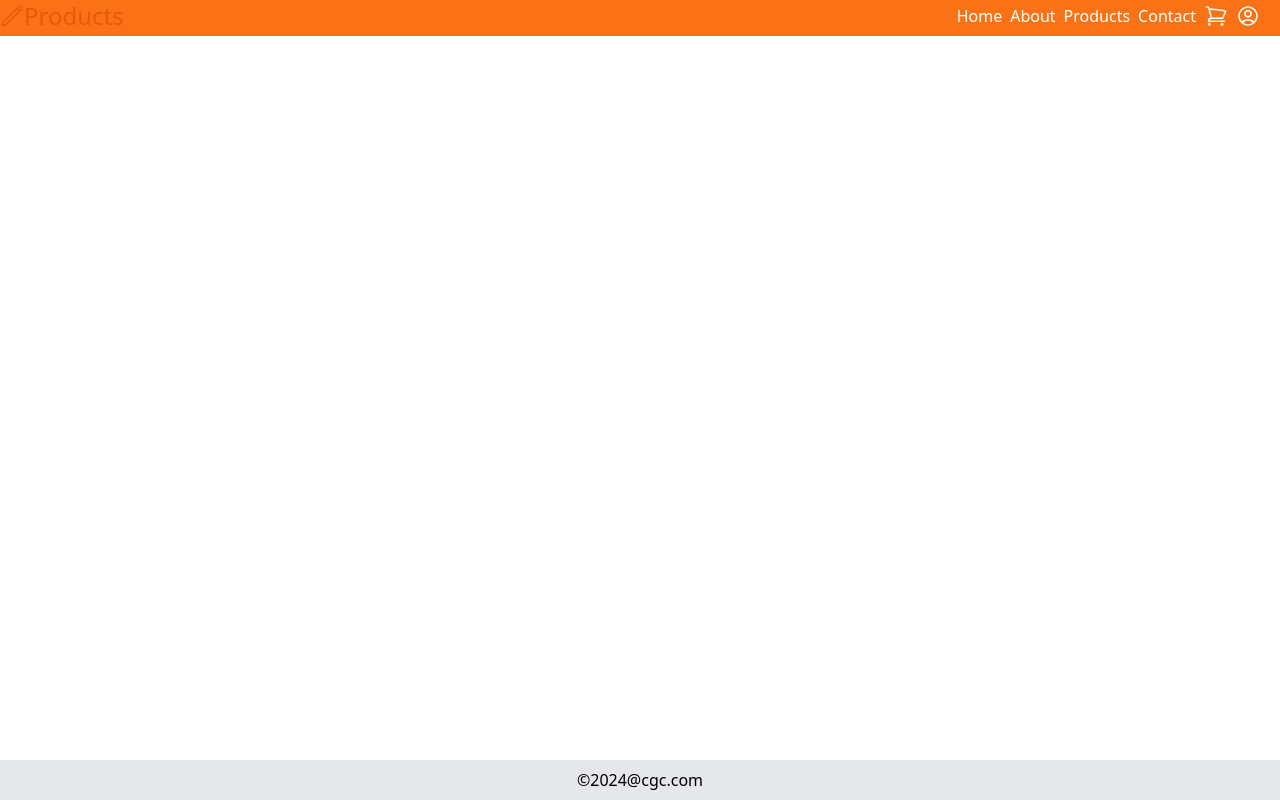
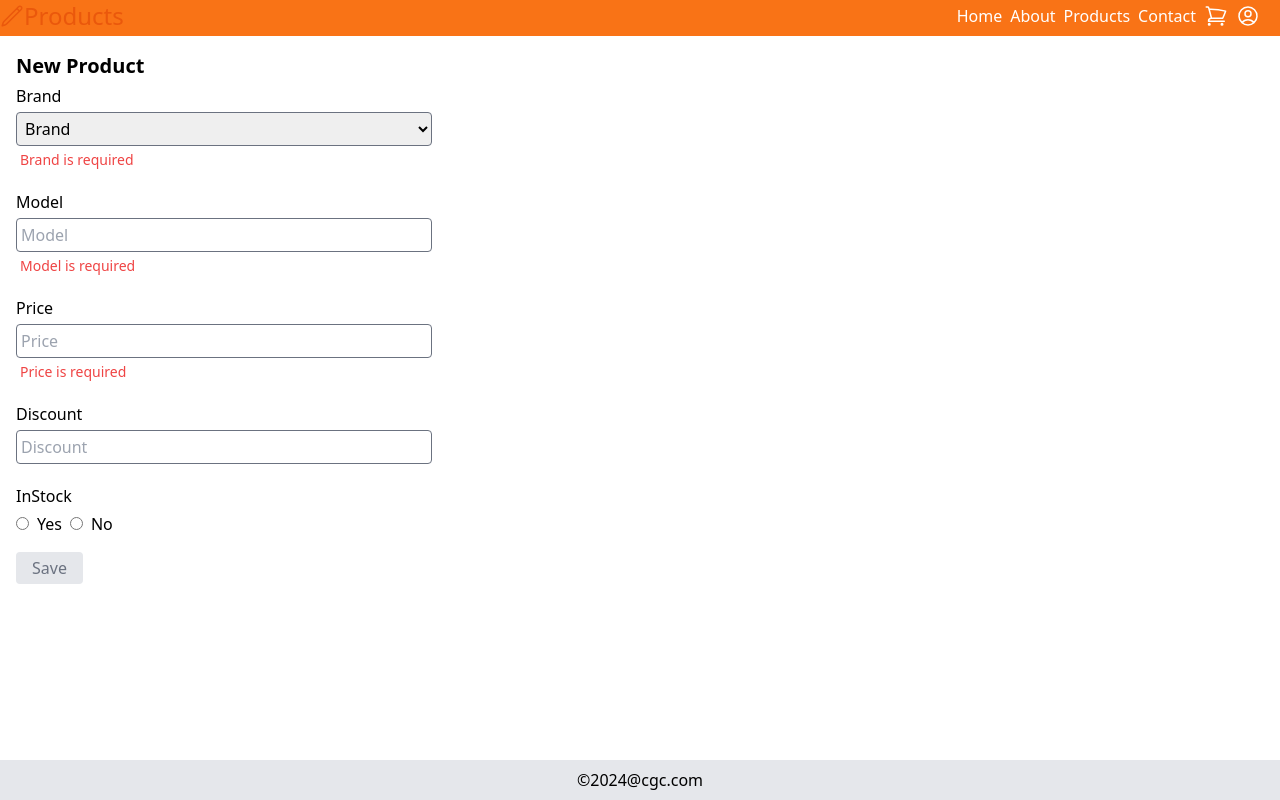
Before and after one commit to mujeeb517/cgc-react-b1, a React (Vite) app: page /products/new in a window 1280 px wide. Built offline with nearby package versions, Linux system fonts and the light colour scheme; no server answers.

Commit message:
Add new product

```diff
--- a/src/MainApp.jsx
+++ b/src/MainApp.jsx
@@ -7,6 +7,7 @@ import Contact from "./Contact";
 import NotFound from "./NotFound";
 import ProductItem from "./product/ProductItem";
 import ProductDetail from "./product/ProductDetail";
+import NewProduct from "./product/NewProduct";
 
 function MainApp() {
     return (<main className="flex flex-grow flex-col justify-between">
@@ -16,6 +17,7 @@ function MainApp() {
                 <Route path="/about" element={<About />} />
                 <Route path="/contact" element={<Contact />} />
                 <Route path="/products" element={<ProductList />} />
+                <Route path="/products/new" element={<NewProduct />} />
                 <Route path="/products/:id" element={<ProductDetail />} />
                 <Route path="/users" element={<UserList />} />
                 {/* <Route path="*" element={<Home />} /> */}
--- /dev/null
+++ b/src/product/NewProduct.jsx
@@ -0,0 +1,110 @@
+import { useState } from "react";
+import axios from 'axios';
+import ShouldRender from "../util/ShouldRender";
+import Error from "../util/Error";
+import { useNavigate } from "react-router-dom";
+
+function NewProduct() {
+
+    const [product, setProduct] = useState({
+        brand: '',
+        model: '',
+        price: '',
+        discount: '',
+        inStock: false
+    });
+
+    const navigate = useNavigate();
+
+    const [hasError, setError] = useState(false);
+    const [success, setSuccess] = useState(false);
+
+    const onInputChange = (evt) => {
+        const newState = { ...product, [evt.target.name]: evt.target.value };
+        setProduct(newState);
+    };
+
+    const onSave = async () => {
+        try {
+            const res = await axios.post('https://cgc-node-b1.onrender.com/api/v1/products', product);
+            setSuccess(true);
+            setProduct({
+                brand: '',
+                model: '',
+                price: '',
+                discount: '',
+                inStock: false
+            });
+            navigate('/products/');
+        } catch (err) {
+            setError(true);
+        }
+    };
+
+    return (<div className="m-2 p-2">
+        <h1 className="text-xl font-bold">New Product</h1>
+        <ShouldRender when={hasError}>
+            <Error msg="Failed to save data, please try again" />
+        </ShouldRender>
+        <ShouldRender when={success}>
+            <div className="p-2 my-4 w-1/2 bg-green-500 text-white rounded">Successfully saved data.</div>
+        </ShouldRender>
+        <div className="mb-4">
+            <label className="block py-1">Brand</label>
+            <select value={product.brand} name="brand" onChange={onInputChange} className="border border-gray-500 p-1 rounded w-1/3">
+                <option value="">Brand</option>
+                <option value="Apple">Apple</option>
+                <option value="Samsung">Samsung</option>
+                <option value="Google">Google</option>
+                <option value="Xiomi">Xiomi</option>
+            </select>
+            <ShouldRender when={!product.brand}>
+                <div className="text-red-500 m-1 text-sm">Brand is required</div>
+            </ShouldRender>
+        </div>
+
+        <div className="mb-4">
+            <label className="block py-1">Model</label>
+            <input value={product.model} name="model" onChange={onInputChange} type="text" placeholder="Model" className="border border-gray-500 p-1 rounded w-1/3" />
+            <ShouldRender when={!product.model}>
+                <div className="text-red-500 m-1 text-sm">Model is required</div>
+            </ShouldRender>
+            <ShouldRender when={product.model && product.model.length < 3}>
+                <div className="text-red-500 m-1 text-sm">Min 3 chars</div>
+            </ShouldRender>
+            <ShouldRender when={product.model && product.model.length > 20}>
+                <div className="text-red-500 m-1 text-sm">Max 20 chars</div>
+            </ShouldRender>
+        </div>
+
+        <div className="mb-4">
+            <label className="block py-1">Price</label>
+            <input value={product.price} name="price" onChange={onInputChange} type="text" placeholder="Price" className="border border-gray-500 p-1 rounded w-1/3" />
+            <ShouldRender when={!product.price}>
+                <div className="text-red-500 m-1 text-sm">Price is required</div>
+            </ShouldRender>
+        </div>
+
+        <div className="mb-4">
+            <label className="block py-1">Discount</label>
+            <input value={product.discount} name="discount" onChange={onInputChange} type="text" placeholder="Discount" className="border border-gray-500 p-1 rounded w-1/3" />
+        </div>
+
+        <div className="mb-4">
+            <label className="block py-1">InStock</label>
+
+
+            <input onChange={onInputChange} name="inStock" type="radio" value="true" />
+            <label className="py-1 m-2">Yes</label>
+
+            <input onChange={onInputChange} name="inStock" type="radio" value="false" />
+            <label className="py-1 m-2">No</label>
+        </div>
+
+        <div>
+            <button disabled={!product.brand || !product.model || !product.price} onClick={onSave} className="bg-orange-500 hover:bg-orange-600 px-4 rounded py-1 text-white disabled:bg-gray-200 disabled:text-gray-500 disabled:cursor-not-allowed">Save</button>
+        </div>
+    </div>);
+}
+
+export default NewProduct;
--- a/src/product/ProductItem.jsx
+++ b/src/product/ProductItem.jsx
@@ -58,7 +58,8 @@ function ProductItem({ product }) {
 
     useEffect(() => {
         setSrc(product.image || NoProductImg);
-    },[]);
+    }, [product]);
+
 
     function onImgError() {
         setSrc(NoProductImg);
--- a/src/product/ProductList.jsx
+++ b/src/product/ProductList.jsx
@@ -1,5 +1,6 @@
 import axios from "axios";
 import { useEffect, useState } from "react";
+import { Link } from "react-router-dom";
 import Error from "../util/Error";
 import Loader from "../util/Loader";
 import ShouldRender from "../util/ShouldRender";
@@ -105,6 +106,7 @@ function ProductList() {
                         <option value="discount:desc">Discount High to Low</option>
                     </select>
                 </div>
+                <Link to="/products/new" className="mx-4 rounded my-2 p-2 bg-orange-500 text-white hover:bg-orange-600">Add Product</Link>
 
             </div>
         </div>
```
